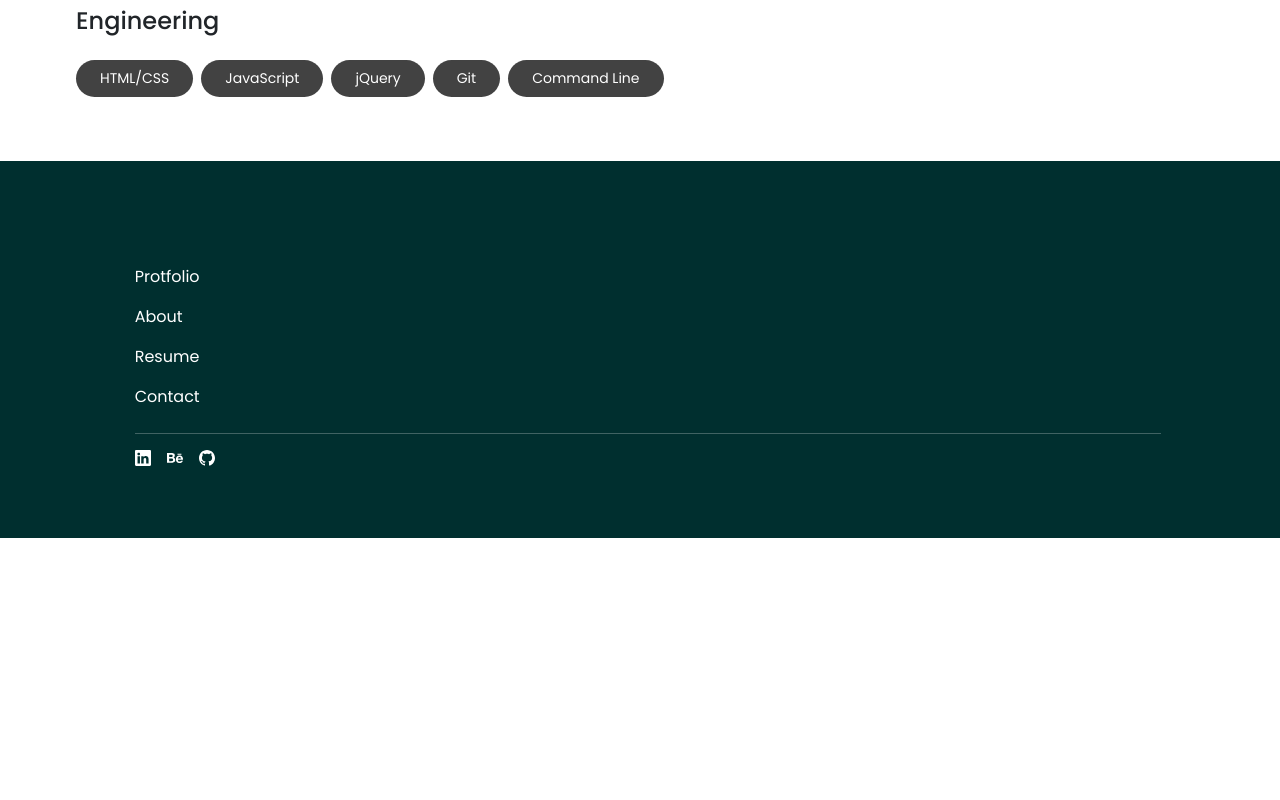
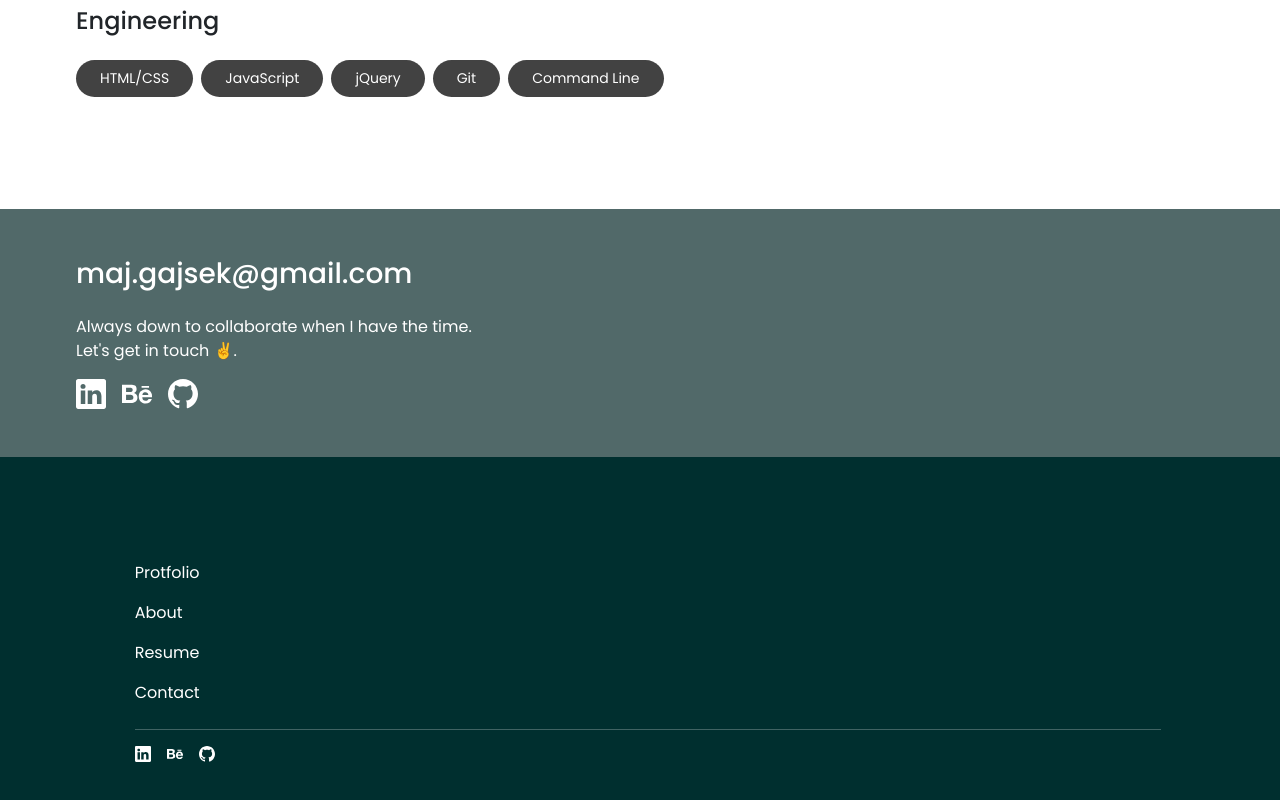
Before and after one commit to Majus1/majgajsek, a website: page about.html in a window 1280 px wide. Shown: the part 2259-3059 px from the top of the page. Before the commit the page ends 2797 px from the top, so only its background shows below. Drawn offline with nearby package versions, Linux system fonts and the light colour scheme.

Commit message:
Developed about page

```diff
--- a/The-to-do-list.txt
+++ b/The-to-do-list.txt
@@ -1,14 +1,17 @@
 THE BIG BAD TO DO LIST
 
-• Design a about page
 • Fix hover colors on footer
+• Fix footer alingment with header
 • Fix button color
 • Develope a about page
+• link up header
+• Link up social media icons
 
 • Fix header an footer on all pages
 • translate the whole page
 
 ::::: DONE :::::
+• Design a about page
 • Fix klickable functionalaty on the previous work selector navigator
 • Link up pretekla dela pages with home page
 • Link functioning projects to "pretekla-dela" pages.
--- a/about.html
+++ b/about.html
@@ -99,9 +99,9 @@
     </div>
     <!-- ::::: Second content seciton ::::: -->
 
-    <!-- ::::: Skils seciton ::::: -->
-    <section class="container-fluid mt-5  d-flex flex-column  align-items-center" id="skills-wrapper">
-        <div class="container-lg px-4 mx-4" id="skills-content">
+    <!-- ::::: Skills seciton ::::: -->
+    <section class="container-fluid mt-5  d-flex flex-column  align-items-center" id="skills_wrapper">
+        <div class="container-lg px-4 mx-4" id="skills_content">
             <h3 class="pb-5 m-0">Skills</h3>
             <!-- ::: General skills ::: -->
             <div class="general-skills mb-5">
@@ -143,7 +143,27 @@
             <!-- ::: Engineering skills ::: -->
         </div>
     </section>
-    <!-- ::::: Skils seciton ::::: -->
+    <!-- ::::: Skills seciton ::::: -->
+
+    <!-- ::::: Short contact seciton ::::: -->
+    <section class="container-fluid mt-5  d-flex flex-column  text-white  align-items-center  py-5" id="short-contact_wrapper">
+        <div class="container-lg px-4 mx-4" id="short-contact_content">
+            <h3 class="pb-4 m-0">maj.gajsek@gmail.com</h3>
+            <p class="pb-">Always down to collaborate when I have the time.<br> Let's get in touch ✌️.</p>
+            <div class="icon-row  d-flex flex-row">
+                <a href="https://www.linkedin.com/in/maj-gaj%C5%A1ek-1a415b175/" class="me-3 p-0">
+                    <img src="assets/icons/linkedin.svg" alt="linkedin icon">
+                </a>
+                <a href="https://www.linkedin.com/in/maj-gaj%C5%A1ek-1a415b175/" class="me-3 p-0">
+                    <img src="assets/icons/behance-1.svg" alt="linkedin icon">
+                </a>
+                <a href="https://www.linkedin.com/in/maj-gaj%C5%A1ek-1a415b175/" class="me-3 p-0">
+                    <img src="assets/icons/github-1.svg" alt="linkedin icon">
+                </a>
+            </div>
+        </div>
+    </section>
+    <!-- ::::: Short contact seciton ::::: -->
 
     <!-- ::::: Simple footer ::::: -->
     <div class="mg-footer d-flex flex-column row col align-items-center m-0 py-5">
--- a/scss-&-css/style.scss
+++ b/scss-&-css/style.scss
@@ -407,13 +407,25 @@ a {
 // :::::::::::::::::::::::::::::::::
 // ::::::: ABOUT PAGE ::::::::::::::
 // :::::::::::::::::::::::::::::::::
-#skills-wrapper {
+#skills_wrapper {
     .skill-spot-light {
         small {
             background-color: $blink_onyx;
         }
     }
-    #skills-content {
+    #skills_content {
         max-width: 1176px;
     }
 }
+
+#short-contact_wrapper {
+    background-color: $blink_deep-space-sparkle;
+    #short-contact_content {
+        max-width: 1176px;
+    }
+    .icon-row {
+        img {
+            width: 30px;
+        }
+    }
+}
```
Also changed, not shown: scss-&-css/style.css, 1 other file.
